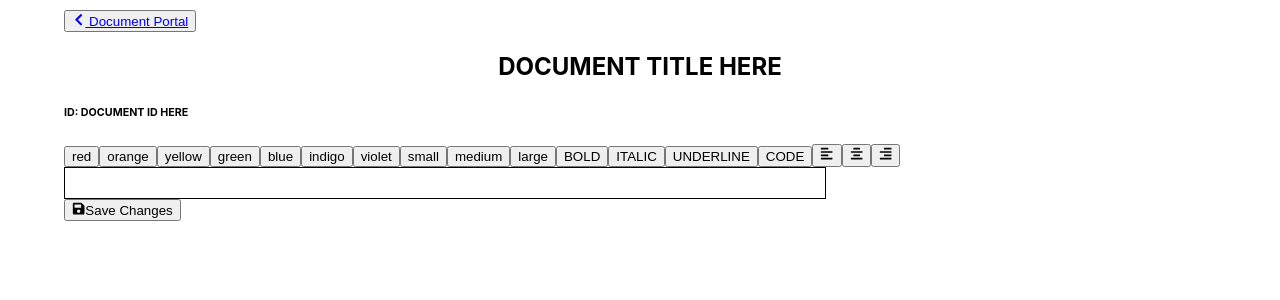
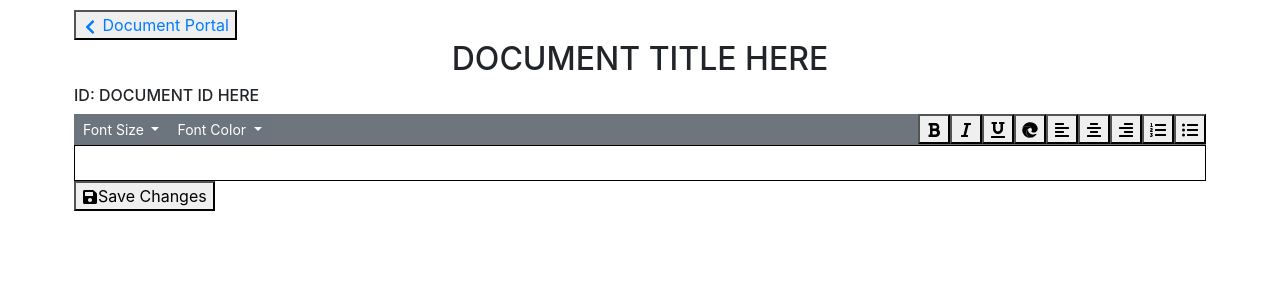
Before and after one commit to krespicio/text-editor, a React (Create React App) app in the folder app/: page / in a window 1280 px wide. Shown: the top 300 px of the page. Built offline with nearby package versions, Linux system fonts and the light colour scheme.

Commit message:
toolbar works

```diff
--- a/app/src/components/EditingInterface.js
+++ b/app/src/components/EditingInterface.js
@@ -7,9 +7,15 @@ import {
   FaSave,
   FaListOl,
   FaListUl,
+  FaBold,
+  FaItalic,
+  FaUnderline,
+  FaEdge
 } from "react-icons/fa";
 import { Editor, EditorState, RichUtils, Modifier } from "draft-js";
 import "../App.css";
+import { Map } from "immutable";
+import Dropdown from "react-bootstrap/Dropdown";
 
 class EditingInterface extends React.Component {
   constructor(props) {
@@ -17,7 +23,7 @@ class EditingInterface extends React.Component {
     // this.editor = React.createRef();
     this.state = {
       editorState: EditorState.createEmpty(),
-			bold: false,
+      bold: false
     };
     this.onChange = editorState => this.setState({ editorState });
     this.handleKeyCommand = this.handleKeyCommand.bind(this);
@@ -26,8 +32,12 @@ class EditingInterface extends React.Component {
     this._onClick = e => {
       //this is for the bold, italic...
       e.preventDefault();
-			this.onChange(RichUtils.toggleInlineStyle(this.state.editorState, e.target.name));
+      this.onChange(
+        RichUtils.toggleInlineStyle(this.state.editorState, e.target.name)
+      );
+      console.log(e.target.name);
     };
+
 }
 
   handleKeyCommand(command, editorState) {
@@ -41,86 +51,168 @@ class EditingInterface extends React.Component {
 
   blockStyleFunc(contentBlock) {
     const type = contentBlock.getType();
-		console.log(type);
-		if (type === "LEFT") {
-			return "left";
+    const alignment = contentBlock.getData().get("alignment");
+
+    let style = [];
+    // console.log(style);
+    if (alignment === "LEFT") {
+      style.push("left");
     }
-		if (type === "RIGHT") {
-			return "right";
+    if (alignment === "RIGHT") {
+      style.push("right");
     }
-		if (type === "CENTER") {
-			return "center";
+    if (alignment === "CENTER") {
+      style.push("center");
     }
-		if (type === "OL") {
-			return "ordered-list-item";
+    if (type === "ordered-list-item") {
+      style.push("ordered-list-item");
     }
-		if (type === "UL") {
-			return "unordered-list-item";
-		}
+    if (type === "unordered-list-item") {
+      style.push("unordered-list-item");
     }
 
-	styleWholeSelectedBlocksModifier(editorState, style, removeStyles) {
+    let stringStyle = style.join(" ");
+    console.log(stringStyle);
+    return stringStyle;
+  }
+
+  styleWholeSelectedBlocksModifier(editorState, style) {
     let currentContent = editorState.getCurrentContent();
     let selection = editorState.getSelection();
     let finalContent = Modifier.setBlockType(currentContent, selection, style);
-		this.onChange(EditorState.push(editorState, finalContent, "change-inline-style"));
+    this.onChange(
+      EditorState.push(editorState, finalContent, "change-inline-style")
+    );
   }
 
+  styleParagraphs(editorState, style) {
+    let currentContent = editorState.getCurrentContent();
+    let selection = editorState.getSelection();
+    let finalContent = Modifier.mergeBlockData(
+      currentContent,
+      selection,
+      Map({
+        alignment: style
+      })
+    );
+    this.onChange(
+      EditorState.push(editorState, finalContent, "change-inline-style")
+    );
+  }
+
+
   render() {
-		const textStyles = ["BOLD", "ITALIC", "UNDERLINE", "CODE"];
+    const textStyles = [
+      { name: "BOLD", icon: <FaBold /> },
+      { name: "ITALIC", icon: <FaItalic /> },
+      { name: "UNDERLINE", icon: <FaUnderline /> },
+      { name: "CODE", icon: <FaEdge /> }
+    ];
     const paragraphStyles = [
       { name: "LEFT", icon: <FaAlignLeft /> },
       { name: "CENTER", icon: <FaAlignCenter /> },
-			{ name: "RIGHT", icon: <FaAlignRight /> },
+      { name: "RIGHT", icon: <FaAlignRight /> }
     ];
-		const colorStyles = ["red", "orange", "yellow", "green", "blue", "indigo", "violet"];
-		const fontStyles = ["small", "medium", "large"];
+    const colorStyles = [
+      "Red",
+      "Orange",
+      "Yellow",
+      "Green",
+      "Blue",
+      "Indigo",
+      "Violet"
+    ];
+    const fontStyles = ["Small", "Medium", "Large"];
+    const listStyles = [
+      { name: "ordered-list-item", icon: <FaListOl /> },
+      { name: "unordered-list-item", icon: <FaListUl /> }
+    ];
 
     return (
       <div>
         <div style={styles.toolbar}>
+				<div id = "dropdowns" style = {{flex: 1}}>
+          <Dropdown style = {{display: "inline-block"}}>
+            <Dropdown.Toggle id="dropdown-basic" size = "sm"  variant = "secondary"> Font Size </Dropdown.Toggle>
+            <Dropdown.Menu>
+              {fontStyles.map(style => (
+                <Dropdown.Item
+                  eventKey={style}
+                  name={style}
+                  onClick={this._onClick.bind(this)}
+                >
+                  {style}
+                </Dropdown.Item>
+              ))}
+            </Dropdown.Menu>
+          </Dropdown>
+
+					<Dropdown style = {{display: "inline-block"}}>
+            <Dropdown.Toggle id="dropdown-basic" size = "sm" variant = "secondary"> Font Color </Dropdown.Toggle>
+            <Dropdown.Menu>
 								{colorStyles.map(style => (
-						<button key={style} onMouseDown={this._onClick.bind(this)} name={style}>
+									<Dropdown.Item
+										key={style}
+										onMouseDown={this._onClick.bind(this)}
+										name={style}
+									>
 										{style}
+									</Dropdown.Item>
+								))}
+            </Dropdown.Menu>
+          </Dropdown>
+					</div>
+
+					<div id = "other buttons" style ={{justifyContent: "flex-end"}}>
+          {textStyles.map(style => (
+            <button
+              key={style.name}
+              onMouseDown={this._onClick.bind(this)}
+              name={style.name}
+            >
+              {style.icon}
             </button>
           ))}
 
-					{fontStyles.map(style => (
-						<button key={style} onMouseDown={this._onClick.bind(this)} name={style}>
-							{style}
-						</button>
-					))}
-
-					{textStyles.map(style => (
-						<button key={style} onMouseDown={this._onClick.bind(this)} name={style}>
-							{style}
-						</button>
-					))}
           {paragraphStyles.map(style => {
             return (
               <button
                 key={style.name}
                 onClick={() =>
-									this.styleWholeSelectedBlocksModifier(
-										this.state.editorState,
-										style.name,
-										paragraphStyles.filter(a => a !== style.name)
-									)
+                  this.styleParagraphs(this.state.editorState, style.name)
                 }
-								name={style.name}>
+                name={style.name}
+              >
                 {style.icon}
               </button>
             );
           })}
+          {listStyles.map(style => (
+            <button
+              key={style.name}
+              onClick={() =>
+                this.styleWholeSelectedBlocksModifier(
+                  this.state.editorState,
+                  style.name
+                )
+              }
+              name={style.name}
+            >
+              {style.icon}
+            </button>
+          ))}
+					</div>
         </div>
 
         <div
           style={{
             border: "1px solid black",
-						maxWidth: "750px",
             height: "80%",
             padding: "5px",
-					}}>
+						alignItems: "center",
+						justifyContent: "center"
+          }}
+        >
           <Editor
             blockStyleFn={this.blockStyleFunc}
             editorState={this.state.editorState}
@@ -143,55 +235,61 @@ class EditingInterface extends React.Component {
 }
 
 const styleMap = {
-	red: {
-		color: "rgba(255, 0, 0, 1.0)",
+  Red: {
+    color: "rgba(255, 0, 0, 1.0)"
   },
-	orange: {
-		color: "rgba(255, 127, 0, 1.0)",
+  Orange: {
+    color: "rgba(255, 127, 0, 1.0)"
   },
-	yellow: {
-		color: "rgba(180, 180, 0, 1.0)",
+  Yellow: {
+    color: "rgba(225, 217, 4, 1.0)"
   },
-	green: {
-		color: "rgba(0, 180, 0, 1.0)",
+  Green: {
+    color: "rgba(0, 180, 0, 1.0)"
   },
-	blue: {
-		color: "rgba(0, 0, 255, 1.0)",
+  Blue: {
+    color: "rgba(0, 0, 255, 1.0)"
   },
-	indigo: {
-		color: "rgba(75, 0, 130, 1.0)",
+  Indigo: {
+    color: "rgba(75, 0, 130, 1.0)"
   },
-	violet: {
-		color: "rgba(127, 0, 255, 1.0)",
+  Violet: {
+    color: "rgba(127, 0, 255, 1.0)"
   },
-	small: {
-		fontSize: "10px",
+  Small: {
+    fontSize: "10px"
   },
-	medium: {
-		fontSize: "20px",
+  Medium: {
+    fontSize: "20px"
   },
-	large: {
-		fontSize: "30px",
-	},
+  Large: {
+    fontSize: "30px"
+  }
 };
 
 const styles = {
   saveButton: {
     justifyContent: "flex-end",
     alignContent: "flex-end",
-		flexDirection: "row-reverse",
+    flexDirection: "row-reverse"
   },
   textbox: {
     border: "1px solid black",
     height: "200px",
     margin: "0 auto",
+		maxWidth: "900px"
   },
   controls: {
     fontFamily: "'Helvetica', sans-serif",
     fontSize: 14,
     marginBottom: 10,
-		userSelect: "none",
+    userSelect: "none"
   },
+	toolbar: {
+		backgroundColor: "rgba(110, 117, 124, 1.0)",
+		display: "flex",
+		justifyContent: "space-around"
+	}
 };
 
 export default EditingInterface;
--- a/app/src/index.js
+++ b/app/src/index.js
@@ -8,6 +8,7 @@ import Login from "./components/login.js";
 import Document from "./containers/document.js";
 import Signup from "./components/signup.js";
 import DocumentPortal from "./containers/documentPortal.js";
+import 'bootstrap/dist/css/bootstrap.css';
 
 const routing = (
 	<Router>
```
Lines whose indentation alone changed are shown as unchanged.
